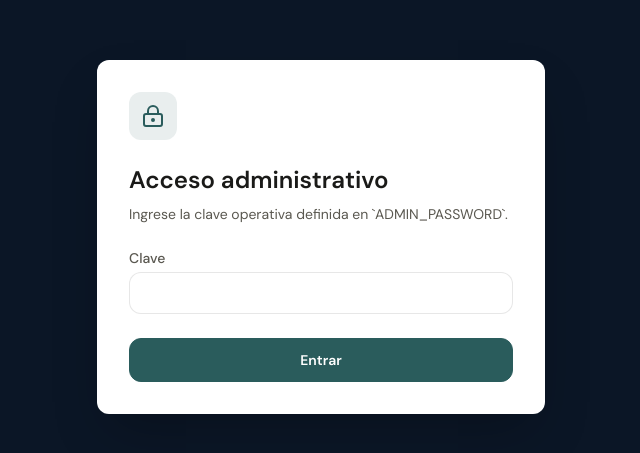
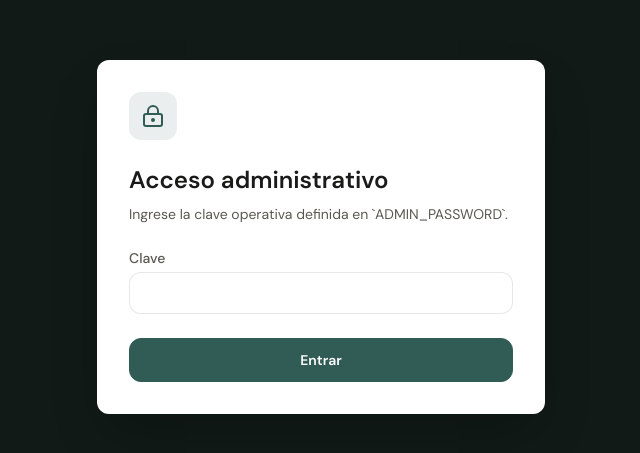
Before and after one commit to pabloabrborich/alltour-corporate-mobility-portal, a Next.js app: page /admin/login in a window 1280 px wide. Shown: the part 163-616 px from the top of the page, without its empty margins (319-959 px from the left). Built offline with nearby package versions, Linux system fonts and the light colour scheme; no server answers.

Commit message:
Refine premium consulting palette

```diff
--- a/app/globals.css
+++ b/app/globals.css
@@ -8,21 +8,21 @@
   color-scheme: light;
   --font-dm-sans: "DM Sans";
   --font-cormorant: "Cormorant Garamond";
-  --portal-bg: #0b1626;
-  --portal-bg-soft: #101d2e;
-  --portal-surface: #142234;
-  --portal-surface-raised: #18283b;
+  --portal-bg: #111a17;
+  --portal-bg-soft: #16231f;
+  --portal-surface: #1a2a24;
+  --portal-surface-raised: #20332b;
   --portal-surface-light: #faf8f5;
   --portal-text: #f7f5f0;
-  --portal-text-secondary: #b8c2cf;
-  --portal-text-muted: #8491a1;
+  --portal-text-secondary: #c6c1b6;
+  --portal-text-muted: #918d84;
   --portal-text-dark: #1a1a18;
-  --portal-teal: #2a5c5c;
-  --portal-teal-hover: #3d7a7a;
-  --portal-teal-soft: rgba(42, 92, 92, 0.18);
-  --portal-gold: #c4a96a;
-  --portal-gold-soft: rgba(196, 169, 106, 0.14);
-  --portal-sage: #7a9b7a;
+  --portal-teal: #315c56;
+  --portal-teal-hover: #406a62;
+  --portal-teal-soft: rgba(49, 92, 86, 0.18);
+  --portal-gold: #bfa76a;
+  --portal-gold-soft: rgba(191, 167, 106, 0.14);
+  --portal-sage: #7f927c;
   --portal-border-dark: rgba(255, 255, 255, 0.09);
   --portal-border-light: rgba(26, 26, 24, 0.10);
   background: #faf8f5;
@@ -73,7 +73,7 @@ select {
 
   .field {
     @apply w-full rounded-lg border border-line bg-white px-3 py-2.5 text-sm text-ink outline-none transition focus:border-ocean focus:ring-2;
-    --tw-ring-color: rgba(42, 92, 92, 0.18);
+    --tw-ring-color: rgba(49, 92, 86, 0.18);
   }
 
   .label {
--- a/tailwind.config.ts
+++ b/tailwind.config.ts
@@ -9,19 +9,19 @@ const config: Config = {
   theme: {
     extend: {
       colors: {
-        navy: "#0B1626",
+        navy: "#111A17",
         ink: "#1A1A18",
         steel: "#5A5850",
         mist: "#FAF8F5",
         line: "rgba(26, 26, 24, 0.10)",
-        gold: "#C4A96A",
-        ocean: "#2A5C5C",
-        teal: "#2A5C5C",
-        sage: "#7A9B7A",
-        "teal-hover": "#3D7A7A",
-        "portal-bg-soft": "#101D2E",
-        "portal-surface": "#142234",
-        "portal-raised": "#18283B",
+        gold: "#BFA76A",
+        ocean: "#315C56",
+        teal: "#315C56",
+        sage: "#7F927C",
+        "teal-hover": "#406A62",
+        "portal-bg-soft": "#16231F",
+        "portal-surface": "#1A2A24",
+        "portal-raised": "#20332B",
         "warm-secondary": "#F0EDE8"
       },
       fontFamily: {
@@ -33,7 +33,7 @@ const config: Config = {
         xl: "1rem"
       },
       boxShadow: {
-        soft: "0 8px 24px rgba(7, 15, 26, 0.08)"
+        soft: "0 8px 24px rgba(17, 26, 23, 0.08)"
       }
     }
   },
```
